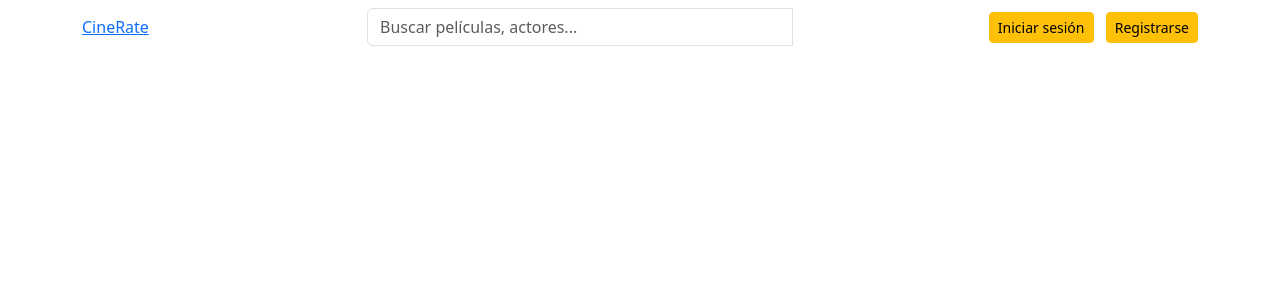
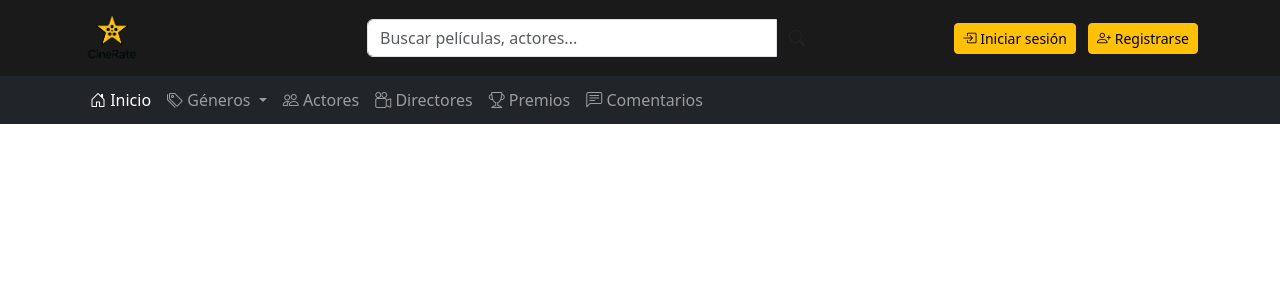
Before and after one commit to MiguelMrs/Proyecto-Final, a PHP site: page / in a window 1280 px wide. Shown: the top 300 px of the page. Run offline with PHP 8.4, Linux system fonts and the light colour scheme.

Commit message:
Crear css y crear categorias

```diff
--- /dev/null
+++ b/index.css
@@ -0,0 +1,4 @@
+.cine-header {
+    background-color: #1a1a1a;
+    color: white;
+}
--- a/index.php
+++ b/index.php
@@ -5,20 +5,24 @@
     <meta charset="UTF-8">
     <meta name="viewport" content="width=device-width, initial-scale=1.0">
     <title>CineRate</title>
+    <link rel="stylesheet" href="index.css">
     <!-- Bootstrap CSS -->
     <link href="https://cdn.jsdelivr.net/npm/bootstrap@5.3.0/dist/css/bootstrap.min.css" rel="stylesheet">
+     <!-- Bootstrap Icons -->
+     <link rel="stylesheet" href="https://cdn.jsdelivr.net/npm/bootstrap-icons@1.10.0/font/bootstrap-icons.css">
 </head>
 
 <body>
-    <header>
+    <header class="cine-header">
         <div class="container py-2">
             <div class="row align-items-center">
                 <!-- Barra de búsqueda -->
                 <div class="col-md-3">
-                    <a href="index.php">CineRate</a>
+                    <a href="index.php"> <img src="./Imagenes/Logo.png" alt="Logo" class="img-fluid" style="max-height: 60px;"></a>
+
                 </div>
-                  <!-- Barra de búsqueda -->
-                  <div class="col-md-5">
+                <!-- Barra de búsqueda -->
+                <div class="col-md-5">
                     <div class="input-group">
                         <input type="text" class="form-control search-box" placeholder="Buscar películas, actores...">
                         <button class="btn search-btn" type="button">
@@ -33,6 +37,46 @@
                 </div>
             </div>
         </div>
+        <nav class="navbar navbar-expand-lg navbar-dark bg-dark py-1">
+            <div class="container">
+                <button class="navbar-toggler" type="button" data-bs-toggle="collapse" data-bs-target="#navbarCine" aria-controls="navbarCine" aria-expanded="false" aria-label="Toggle navigation">
+                    <span class="navbar-toggler-icon"></span>
+                </button>
+                <div class="collapse navbar-collapse" id="navbarCine">
+                    <ul class="navbar-nav me-auto mb-2 mb-lg-0">
+                        <li class="nav-item">
+                            <a class="nav-link nav-link-cine active" href="#"><i class="bi bi-house-door"></i> Inicio</a>
+                        </li>
+                        <li class="nav-item dropdown">
+                            <a class="nav-link nav-link-cine dropdown-toggle" href="#" id="navbarDropdownGeneros" role="button" data-bs-toggle="dropdown" aria-expanded="false">
+                                <i class="bi bi-tags"></i> Géneros
+                            </a>
+                            <ul class="dropdown-menu dropdown-menu-cine" aria-labelledby="navbarDropdownGeneros">
+                                <li><a class="dropdown-item dropdown-item-cine" href="#">Acción</a></li>
+                                <li><a class="dropdown-item dropdown-item-cine" href="#">Drama</a></li>
+                                <li><a class="dropdown-item dropdown-item-cine" href="#">Comedia</a></li>
+                                <li><a class="dropdown-item dropdown-item-cine" href="#">Ciencia Ficción</a></li>
+                                <li><a class="dropdown-item dropdown-item-cine" href="#">Terror</a></li>
+                                <li><a class="dropdown-item dropdown-item-cine" href="#">Romance</a></li>
+                                <!-- Estos se cargarían dinámicamente desde tu tabla GENERO -->
+                            </ul>
+                        </li>
+                        <li class="nav-item">
+                            <a class="nav-link nav-link-cine" href="#"><i class="bi bi-people"></i> Actores</a>
+                        </li>
+                        <li class="nav-item">
+                            <a class="nav-link nav-link-cine" href="#"><i class="bi bi-camera-reels"></i> Directores</a>
+                        </li>
+                        <li class="nav-item">
+                            <a class="nav-link nav-link-cine" href="#"><i class="bi bi-trophy"></i> Premios</a>
+                        </li>
+                        <li class="nav-item">
+                            <a class="nav-link nav-link-cine" href="#"><i class="bi bi-chat-left-text"></i> Comentarios</a>
+                        </li>
+                    </ul>
+                </div>
+            </div>
+        </nav>
     </header>
 
 
```
